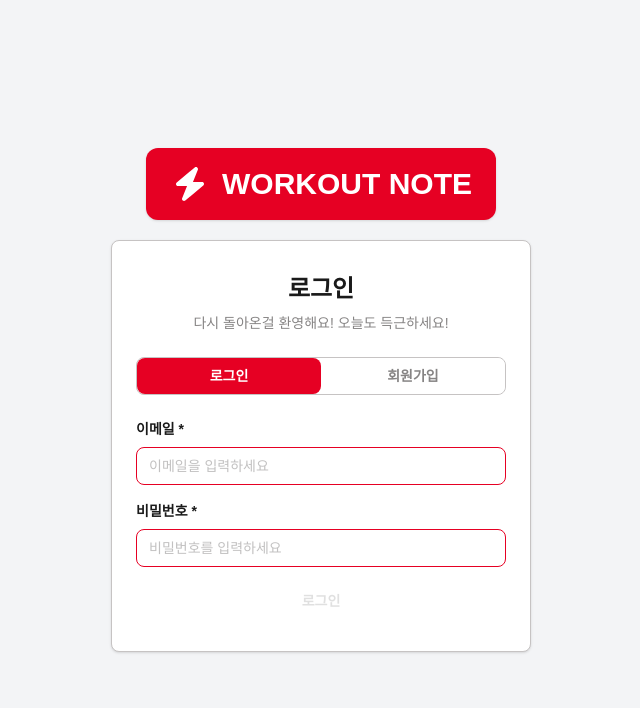
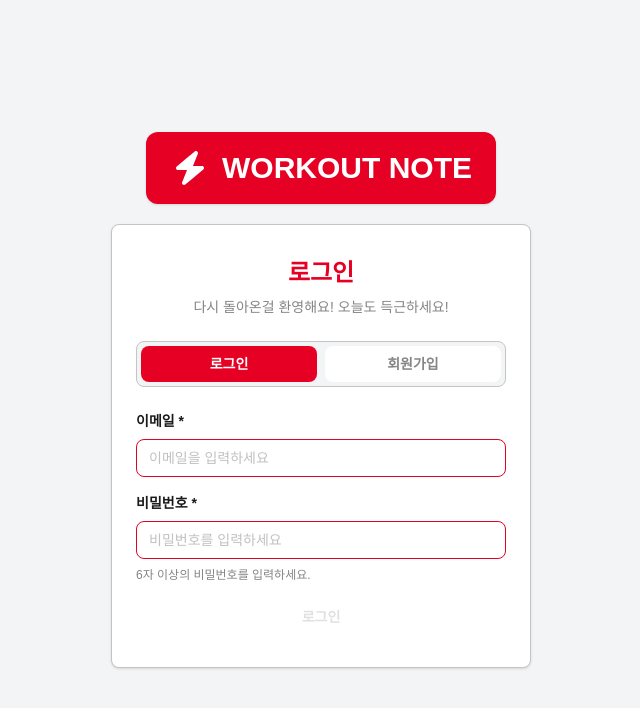
Before and after one commit to grimza99/routine-note, a Next.js app: page /auth in a window 1280 px wide. Shown: the top 708 px of the page, without its empty margins (319-959 px from the left). Built offline with nearby package versions, Linux system fonts and the light colour scheme; no server answers.

Commit message:
feat: 회원가입 및 로그인 API 응답 메시지 한국어로 변경, 로그인 및 회원가입 폼 유효성 검사 개선

```diff
--- a/src/app/(auth-layout)/auth/page.tsx
+++ b/src/app/(auth-layout)/auth/page.tsx
@@ -3,8 +3,13 @@
 import { useState } from 'react';
 import { LoginForm, SignupForm } from '@/features/auth';
 import { AUTH } from '@/entities/auth/model/constants';
+import { cn, Tabs } from '@/shared';
 
 type AuthTab = 'login' | 'signup';
+const tabItems = [
+  { id: 'login', label: '로그인' },
+  { id: 'signup', label: '회원가입' },
+];
 
 export default function AuthPage() {
   const [activeTab, setActiveTab] = useState<AuthTab>('login');
@@ -12,46 +17,12 @@ export default function AuthPage() {
   const isLogin = activeTab === 'login';
 
   return (
-    <section className="w-full max-w-105  border border-border bg-white px-6 py-8 shadow-sm rounded-lg">
-      <header className="mb-6 text-center">
-        <h1 className="text-2xl font-bold" style={{ color: 'var(--text-primary)' }}>
-          {isLogin ? AUTH.LOGIN.TITLE : AUTH.SIGNUP.TITLE}
-        </h1>
-        <p className="mt-2 text-sm" style={{ color: 'var(--text-secondary)' }}>
-          {isLogin ? AUTH.LOGIN.DESCRIPTION : AUTH.SIGNUP.DESCRIPTION}
-        </p>
+    <section className="w-full max-w-105  border border-border bg-white px-6 py-8 shadow-sm rounded-lg flex flex-col gap-6">
+      <header className="text-center">
+        <h1 className="text-2xl font-bold text-primary">{isLogin ? AUTH.LOGIN.TITLE : AUTH.SIGNUP.TITLE}</h1>
+        <p className="mt-2 text-sm text-text-secondary">{isLogin ? AUTH.LOGIN.DESCRIPTION : AUTH.SIGNUP.DESCRIPTION}</p>
       </header>
-
-      <div
-        className="mb-6 flex rounded-lg border"
-        style={{ borderColor: 'var(--border)', borderRadius: 'var(--radius-base)' }}
-      >
-        <button
-          type="button"
-          className="flex-1 py-2 text-sm font-semibold"
-          onClick={() => setActiveTab('login')}
-          style={{
-            background: isLogin ? 'var(--primary)' : 'var(--white)',
-            color: isLogin ? 'var(--white)' : 'var(--text-secondary)',
-            borderRadius: 'var(--radius-base)',
-          }}
-        >
-          로그인
-        </button>
-        <button
-          type="button"
-          className="flex-1 py-2 text-sm font-semibold"
-          onClick={() => setActiveTab('signup')}
-          style={{
-            background: isLogin ? 'var(--white)' : 'var(--primary)',
-            color: isLogin ? 'var(--text-secondary)' : 'var(--white)',
-            borderRadius: 'var(--radius-base)',
-          }}
-        >
-          회원가입
-        </button>
-      </div>
-
+      <Tabs items={tabItems} activeId={activeTab} onChange={(id) => setActiveTab(id as AuthTab)} />
       {isLogin ? <LoginForm /> : <SignupForm />}
     </section>
   );
--- a/src/app/api/auth/login/route.ts
+++ b/src/app/api/auth/login/route.ts
@@ -8,7 +8,7 @@ export async function POST(request: NextRequest) {
   const body = (await request.json()) as { email?: string; password?: string };
 
   if (!body?.email || !body?.password) {
-    return json(400, { error: { code: 'VALIDATION_ERROR', message: 'email and password are required' } });
+    return json(400, { error: { code: 'VALIDATION_ERROR', message: '이메일과 비밀번호는 필수 입니다.' } });
   }
 
   const supabase = getSupabaseAnon();
@@ -18,7 +18,7 @@ export async function POST(request: NextRequest) {
   });
 
   if (error) {
-    return json(401, { error: { code: 'AUTH_ERROR', message: error.message } });
+    return json(401, { error: { code: 'AUTH_ERROR', message: '이메일, 혹은 비밀번호가 일치하지 않습니다.' } });
   }
 
   const response = NextResponse.json(
@@ -40,7 +40,7 @@ export async function POST(request: NextRequest) {
       secure: process.env.NODE_ENV === 'production',
       sameSite: 'lax',
       path: '/',
-      maxAge: 60 * 60 * 24 * 3,
+      maxAge: 60 * 60 * 24 * 3, // 3 days
     });
   }
 
--- a/src/app/api/auth/signup/route.ts
+++ b/src/app/api/auth/signup/route.ts
@@ -6,16 +6,16 @@ const json = (status: number, body: unknown) => NextResponse.json(body, { status
 
 export async function POST(request: NextRequest) {
   const body = (await request.json()) as {
-    email?: string;
-    password?: string;
-    username?: string;
+    email: string;
+    password: string;
+    username: string;
     nickname?: string | null;
     age?: number;
-    policy?: boolean;
+    policy: boolean;
   };
 
   if (!body?.email || !body?.password || !body?.username) {
-    return json(400, { error: { code: 'VALIDATION_ERROR', message: 'email, password, username are required' } });
+    return json(400, { error: { code: 'VALIDATION_ERROR', message: '이메일, 이름, 비밀번호는 필수 입력입니다.' } });
   }
 
   const normalizedNickname = body.nickname?.trim() ? body.nickname.trim() : body.username.trim();
@@ -27,12 +27,22 @@ export async function POST(request: NextRequest) {
     .eq('nickname', normalizedNickname)
     .maybeSingle();
 
-  if (existingUserError) {
-    return json(500, { error: { code: 'DB_ERROR', message: existingUserError.message } });
+  const { data: existingEmail, error: existingEmailError } = await supabaseAdmin
+    .from('users')
+    .select('id')
+    .eq('email', body.email)
+    .maybeSingle();
+
+  if (existingUserError || existingEmailError) {
+    return json(500, {
+      error: { code: 'DB_ERROR', message: existingUserError?.message || existingEmailError?.message },
+    });
   }
-
+  if (existingEmail) {
+    return json(409, { error: { code: 'EMAIL_TAKEN', message: '이미 존재하는 이메일 입니다.' } });
+  }
   if (existingUser) {
-    return json(409, { error: { code: 'NICKNAME_TAKEN', message: 'nickname already exists' } });
+    return json(409, { error: { code: 'NICKNAME_TAKEN', message: '이미 존재하는 닉네임 입니다.' } });
   }
 
   const supabase = getSupabaseAnon();
@@ -46,7 +56,7 @@ export async function POST(request: NextRequest) {
         username: body.username.trim(),
         nickname: normalizedNickname,
         age: body.age ?? null,
-        privacy_policy: Boolean(body.policy),
+        privacy_policy: body.policy,
       },
     },
   });
@@ -62,7 +72,7 @@ export async function POST(request: NextRequest) {
       username: body.username.trim(),
       nickname: normalizedNickname,
       age: body.age ?? null,
-      privacy_policy: Boolean(body.policy),
+      privacy_policy: body.policy,
       token: data.session?.access_token ?? null,
     },
     { status: 201 },
--- a/src/features/auth/model/auth.mutation.ts
+++ b/src/features/auth/model/auth.mutation.ts
@@ -1,4 +1,4 @@
-import { API, PATHS } from '@/shared';
+import { API, PATHS, TOAST_MESSAGE, useToast } from '@/shared';
 import { api } from '@/shared/libs/api';
 import { useMutation } from '@tanstack/react-query';
 import { useRouter } from 'next/navigation';
@@ -11,11 +11,14 @@ interface SignupPayload {
   age: number;
   policy_policy: boolean;
 }
+
 //회원가입
 export const useSignupMutation = () => {
   const router = useRouter();
+  const { showToast } = useToast();
   return useMutation({
     mutationFn: async (payload: SignupPayload) => {
+      try {
         const res = await api.post(API.AUTH.SIGNUP, { ...payload });
 
         if (res.error) {
@@ -23,9 +26,16 @@ export const useSignupMutation = () => {
         }
 
         return res.data;
+      } catch (error) {
+        throw error;
+      }
     },
-    onSuccess: (data) => {
+    onSuccess: () => {
+      showToast({ message: TOAST_MESSAGE.SUCCESS_SIGNUP });
       router.push(PATHS.ROUTINE.CAL);
+    },
+    onError: (err) => {
+      showToast({ message: err.message, variant: 'error' });
     },
   });
 };
@@ -38,8 +48,10 @@ interface LoginPayload {
 
 export const useLoginMutation = () => {
   const router = useRouter();
+  const { showToast } = useToast();
   return useMutation({
     mutationFn: async (payload: LoginPayload) => {
+      try {
         const res = await api.post(API.AUTH.LOGIN, { ...payload });
 
         if (res.error) {
@@ -47,9 +59,16 @@ export const useLoginMutation = () => {
         }
 
         return res.data;
+      } catch (error) {
+        throw error;
+      }
     },
-    onSuccess: (data) => {
+    onSuccess: () => {
       router.push(PATHS.ROUTINE.CAL);
+      showToast({ message: TOAST_MESSAGE.SUCCESS_LOGIN });
+    },
+    onError: (err) => {
+      showToast({ message: err.message, variant: 'error' });
     },
   });
 };
--- a/src/features/auth/ui/LoginForm.tsx
+++ b/src/features/auth/ui/LoginForm.tsx
@@ -18,15 +18,11 @@ export default function LoginForm() {
   };
 
   const handleSubmit = async (e: FormEvent) => {
-    try {
-      e.preventDefault();
-      await login(payload);
-    } catch (error) {
-      //todo: error handling
-    }
+    e.preventDefault();
+    await login(payload);
   };
 
-  const isButtonDisabeld = !payload.email || !payload.password || isPending;
+  const isButtonDisabeld = !payload.email || payload.password.length < 6 || isPending;
 
   return (
     <form className="flex flex-col gap-4" onSubmit={handleSubmit}>
@@ -47,6 +43,7 @@ export default function LoginForm() {
         required
         name="password"
         onChange={handleChange}
+        helperText="6자 이상의 비밀번호를 입력하세요."
       />
       <Button type="submit" disabled={isButtonDisabeld} label="로그인" />
     </form>
--- a/src/features/auth/ui/SignupForm.tsx
+++ b/src/features/auth/ui/SignupForm.tsx
@@ -9,7 +9,7 @@ export default function SignupForm() {
     username: '',
     nickname: '',
     password: '',
-    age: 15,
+    age: 20,
     policy_policy: false,
   });
   const { mutateAsync: signup, isPending } = useSignupMutation();
@@ -24,12 +24,8 @@ export default function SignupForm() {
   };
 
   const handleSubmit = async (e: FormEvent) => {
-    try {
-      e.preventDefault();
-      await signup(payload);
-    } catch (error) {
-      //todo: error handling
-    }
+    e.preventDefault();
+    await signup(payload);
   };
 
   const isButtonDisabeld = isPending || !payload.email || !payload.username || !payload.password || !payload.age;
@@ -73,9 +69,9 @@ export default function SignupForm() {
       <InputField
         label="나이"
         type="number"
-        min={1}
+        min={15}
+        max={100}
         placeholder="나이를 입력하세요"
-        required
         value={payload.age}
         onChange={handleChange}
         name="age"
```
Also changed, not shown: 1 other file (tests, documents, lock files or other folders). Lines whose indentation alone changed are shown as unchanged.
